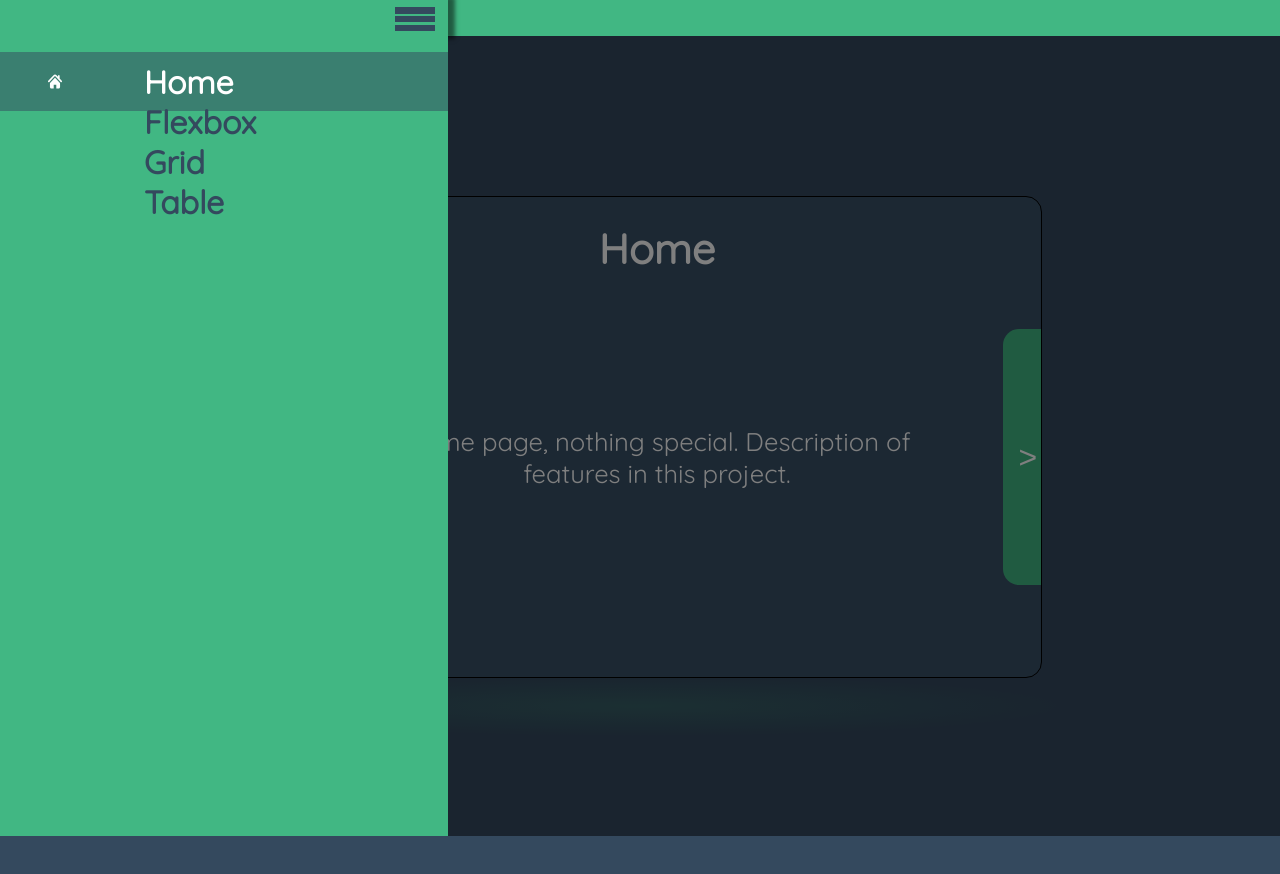
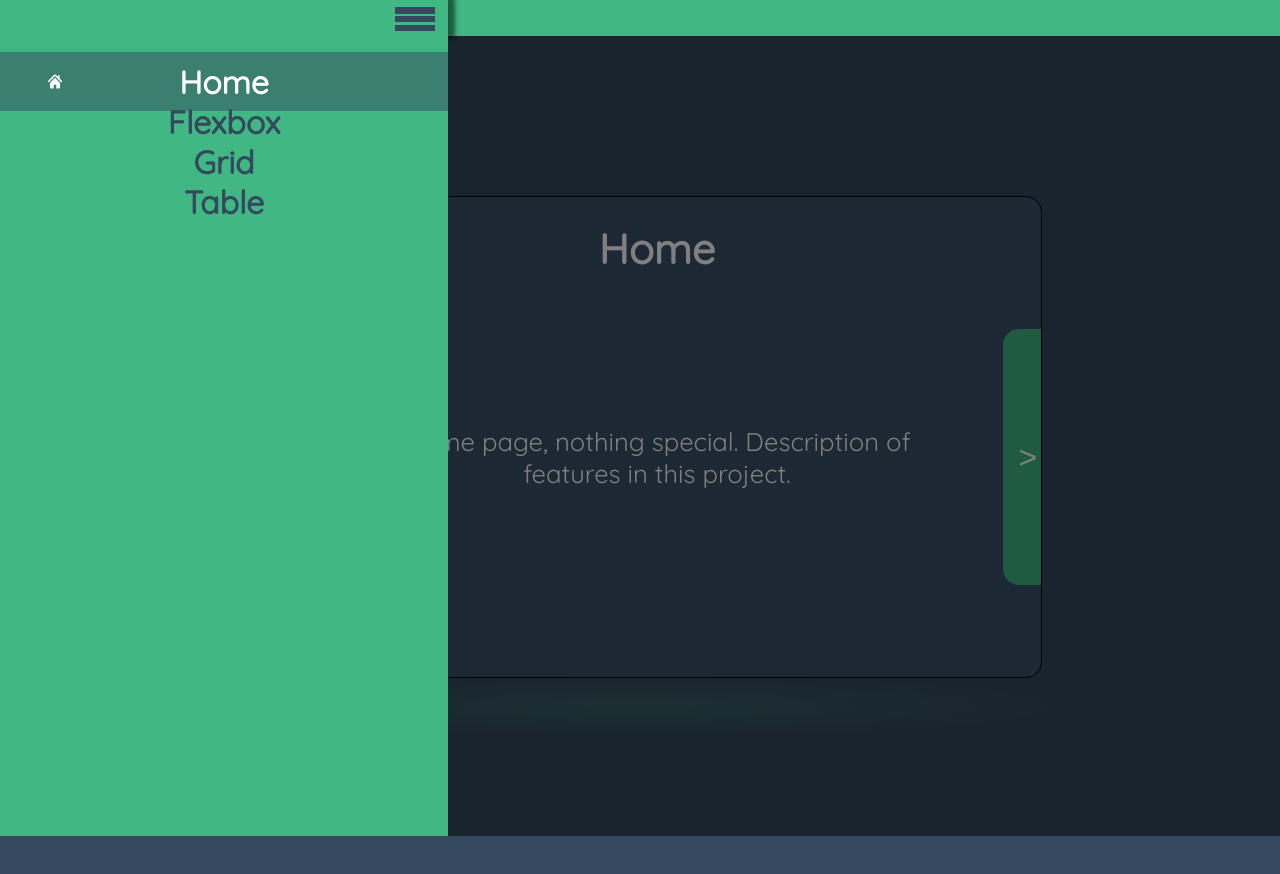
Before and after one commit to RZEPI/engineering-thesis-vue, a Vue app in the folder vue-app/: page / in a window 1280 px wide. Both pictures are taken after a click on the element 63 px from the left and 19 px from the top of the page. Shown: the top 874 px of the page. Built offline with nearby package versions, Linux system fonts and the light colour scheme.

Commit message:
fixed sidebar ui bug

```diff
--- a/vue-app/src/components/UI/SidebarLink.vue
+++ b/vue-app/src/components/UI/SidebarLink.vue
@@ -27,13 +27,14 @@ if (props.imageSrc) {
 <style scoped>
 a {
   text-decoration: none;
+  text-align: center;
   color: var(--main-background-color);
   font-weight: 600;
   width: 100%;
   font-size: 2em;
   padding: 0.3em 0;
   display: grid;
-  grid-template-columns: 1fr 2fr 4fr 1fr;
+  grid-template-columns: 1fr 1fr 4fr 2fr;
 }
 
 li {
@@ -62,10 +63,10 @@ span {
   min-width: 20vw;
 }
 
-img {
-  height: calc(3vh - 0.3em);
-}
 @media (max-height: 700px) {
+  li{
+    max-height: unset;
+  }
   li img {
     height: calc(7vh - 0.3em);
   }
```
